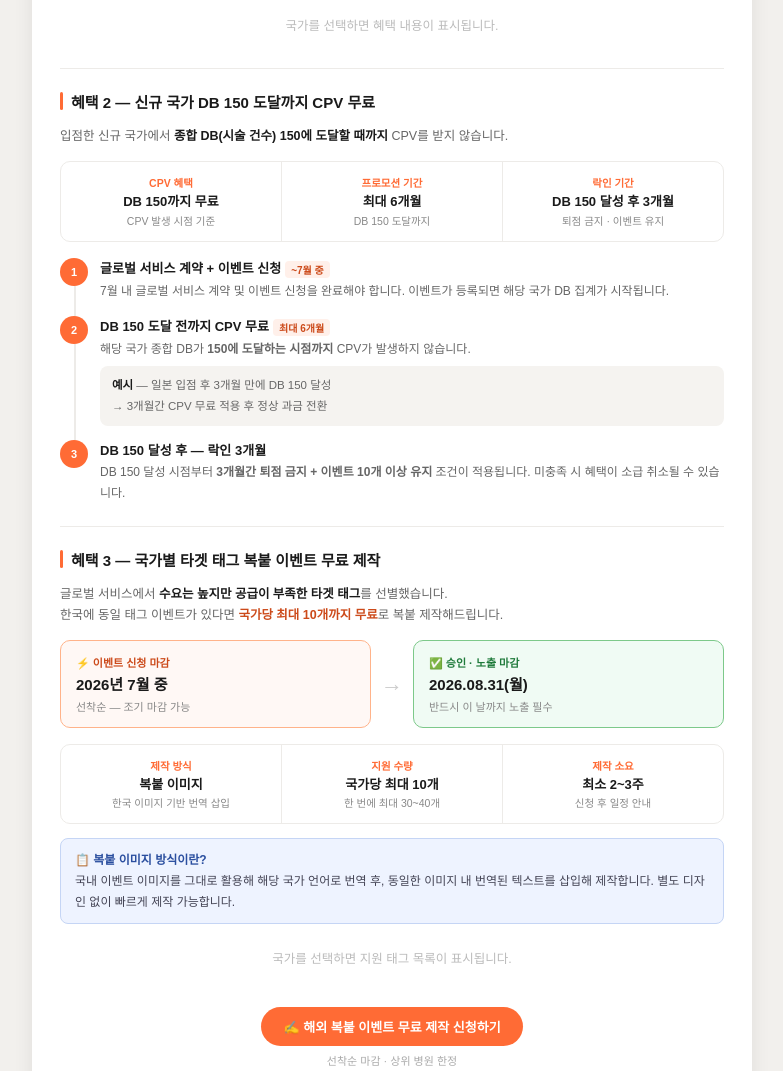
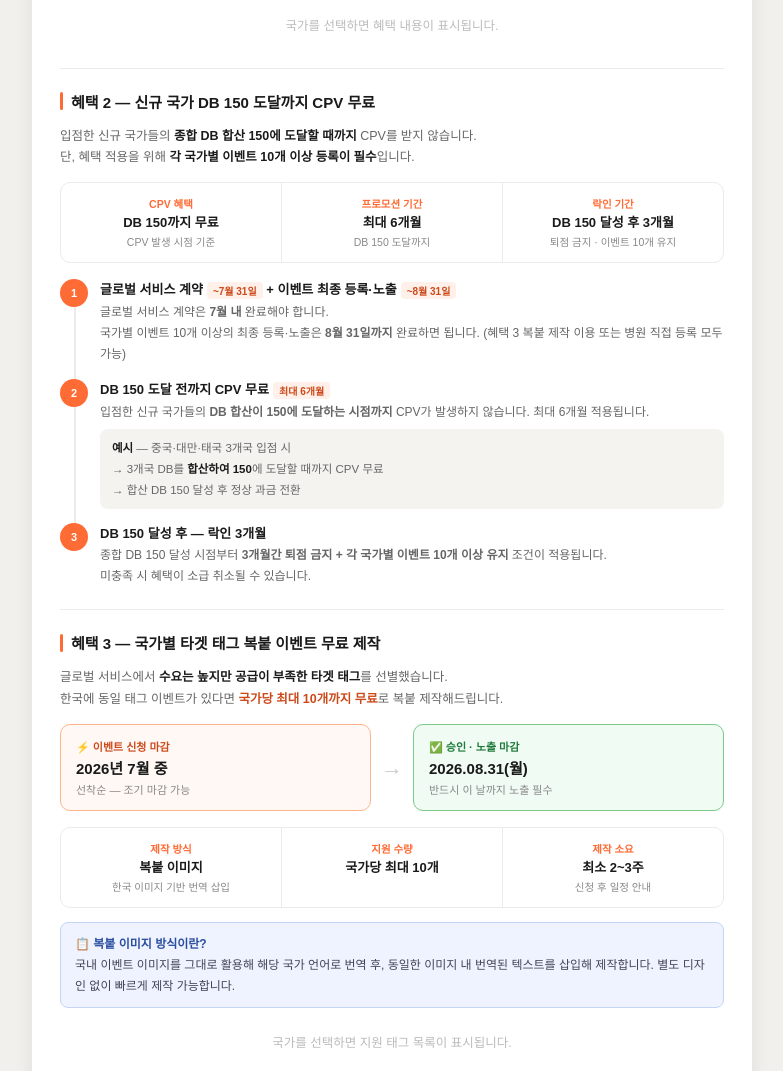
Before and after one commit to lyn474/26-3-KR1-2-Propose, a plain HTML site: page index.html in a window 1280 px wide. Shown: the part 704-1775 px from the top of the page, without its empty margins (248-1031 px from the left). Drawn offline with Linux system fonts and the light colour scheme.

Commit message:
Update index.html

```diff
--- a/index.html
+++ b/index.html
@@ -262,7 +262,7 @@ body{background:#F2F0ED;font-family:'Apple SD Gothic Neo','Malgun Gothic',sans-s
 
     <!-- 혜택 2 -->
     <div class="sec">혜택 2 — 신규 국가 DB 150 도달까지 CPV 무료</div>
-    <div style="font-size:12.5px;color:#666;margin-bottom:14px;line-height:1.7">입점한 신규 국가에서 <strong style="color:#1a1a1a">종합 DB(시술 건수) 150에 도달할 때까지</strong> CPV를 받지 않습니다.</div>
+    <div style="font-size:12.5px;color:#666;margin-bottom:14px;line-height:1.7">입점한 신규 국가들의 <strong style="color:#1a1a1a">종합 DB 합산 150에 도달할 때까지</strong> CPV를 받지 않습니다.<br>단, 혜택 적용을 위해 <strong style="color:#1a1a1a">각 국가별 이벤트 10개 이상 등록이 필수</strong>입니다.</div>
 
     <div class="kpi-row">
       <div class="kpi">
@@ -278,7 +278,7 @@ body{background:#F2F0ED;font-family:'Apple SD Gothic Neo','Malgun Gothic',sans-s
       <div class="kpi">
         <div class="kpi-label">락인 기간</div>
         <div class="kpi-val">DB 150 달성 후 3개월</div>
-        <div class="kpi-sub">퇴점 금지 · 이벤트 유지</div>
+        <div class="kpi-sub">퇴점 금지 · 이벤트 10개 유지</div>
       </div>
     </div>
 
@@ -286,23 +286,23 @@ body{background:#F2F0ED;font-family:'Apple SD Gothic Neo','Malgun Gothic',sans-s
       <div class="step">
         <div class="step-n">1</div><div class="step-line"></div>
         <div class="step-body">
-          <div class="step-title">글로벌 서비스 계약 + 이벤트 신청<span class="stag">~7월 중</span></div>
-          <div class="step-desc">7월 내 글로벌 서비스 계약 및 이벤트 신청을 완료해야 합니다. 이벤트가 등록되면 해당 국가 DB 집계가 시작됩니다.</div>
+          <div class="step-title">글로벌 서비스 계약<span class="stag">~7월 31일</span> + 이벤트 최종 등록·노출<span class="stag">~8월 31일</span></div>
+          <div class="step-desc">글로벌 서비스 계약은 <strong>7월 내</strong> 완료해야 합니다.<br>국가별 이벤트 10개 이상의 최종 등록·노출은 <strong>8월 31일까지</strong> 완료하면 됩니다. (혜택 3 복붙 제작 이용 또는 병원 직접 등록 모두 가능)</div>
         </div>
       </div>
       <div class="step">
         <div class="step-n">2</div><div class="step-line"></div>
         <div class="step-body">
           <div class="step-title">DB 150 도달 전까지 CPV 무료<span class="stag">최대 6개월</span></div>
-          <div class="step-desc">해당 국가 종합 DB가 <strong>150에 도달하는 시점까지</strong> CPV가 발생하지 않습니다.</div>
-          <div class="ex"><strong>예시</strong> — 일본 입점 후 3개월 만에 DB 150 달성<br>→ 3개월간 CPV 무료 적용 후 정상 과금 전환</div>
+          <div class="step-desc">입점한 신규 국가들의 <strong>DB 합산이 150에 도달하는 시점까지</strong> CPV가 발생하지 않습니다. 최대 6개월 적용됩니다.</div>
+          <div class="ex"><strong>예시</strong> — 중국·대만·태국 3개국 입점 시<br>→ 3개국 DB를 <strong>합산하여 150</strong>에 도달할 때까지 CPV 무료<br>→ 합산 DB 150 달성 후 정상 과금 전환</div>
         </div>
       </div>
       <div class="step">
         <div class="step-n">3</div><div class="step-line"></div>
         <div class="step-body">
           <div class="step-title">DB 150 달성 후 — 락인 3개월</div>
-          <div class="step-desc">DB 150 달성 시점부터 <strong>3개월간 퇴점 금지 + 이벤트 10개 이상 유지</strong> 조건이 적용됩니다. 미충족 시 혜택이 소급 취소될 수 있습니다.</div>
+          <div class="step-desc">종합 DB 150 달성 시점부터 <strong>3개월간 퇴점 금지 + 각 국가별 이벤트 10개 이상 유지</strong> 조건이 적용됩니다.<br>미충족 시 혜택이 소급 취소될 수 있습니다.</div>
         </div>
       </div>
     </div>
@@ -336,7 +336,7 @@ body{background:#F2F0ED;font-family:'Apple SD Gothic Neo','Malgun Gothic',sans-s
       <div class="kpi">
         <div class="kpi-label">지원 수량</div>
         <div class="kpi-val">국가당 최대 10개</div>
-        <div class="kpi-sub">한 번에 최대 30~40개</div>
+        <div class="kpi-sub">&nbsp;</div>
       </div>
       <div class="kpi">
         <div class="kpi-label">제작 소요</div>
```
